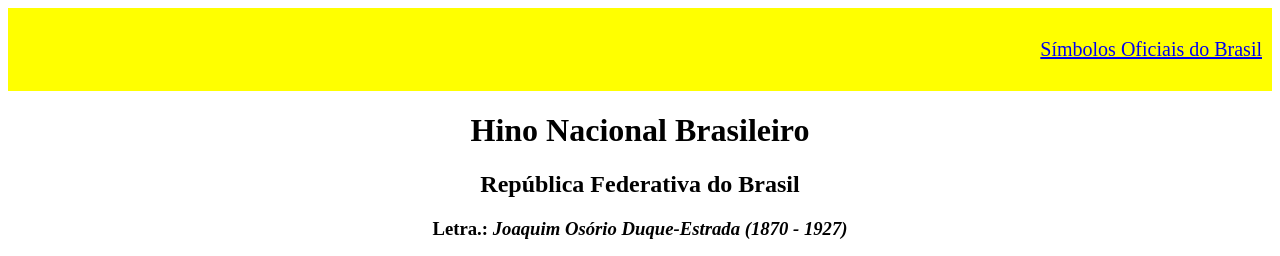
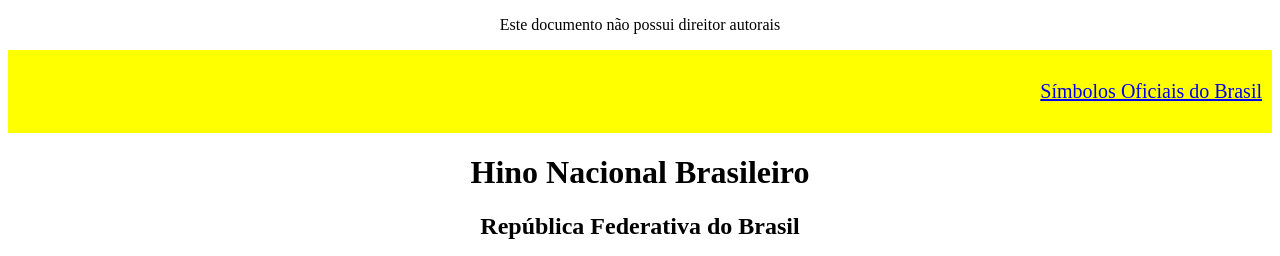
Before and after one commit to jadelsons/projeto, a plain HTML site: page index.html in a window 1280 px wide. Shown: the top 256 px of the page. Drawn offline with Linux system fonts and the light colour scheme.

Commit message:
Adicionado: parágrafo de direitos autorais

```diff
--- a/index.html
+++ b/index.html
@@ -9,6 +9,8 @@
 </head>
 <body>
 	<header>
+
+		<p>Este documento não possui direitor autorais</p>
 
 		<div class="titulo">
 			<p><a href="http://www2.planalto.gov.br/mandatomicheltemer/conheca-a-presidencia/acervo/simbolos-nacionais/simbolos-nacionais-1" target="_blank">Símbolos Oficiais do Brasil</a></p>
```
